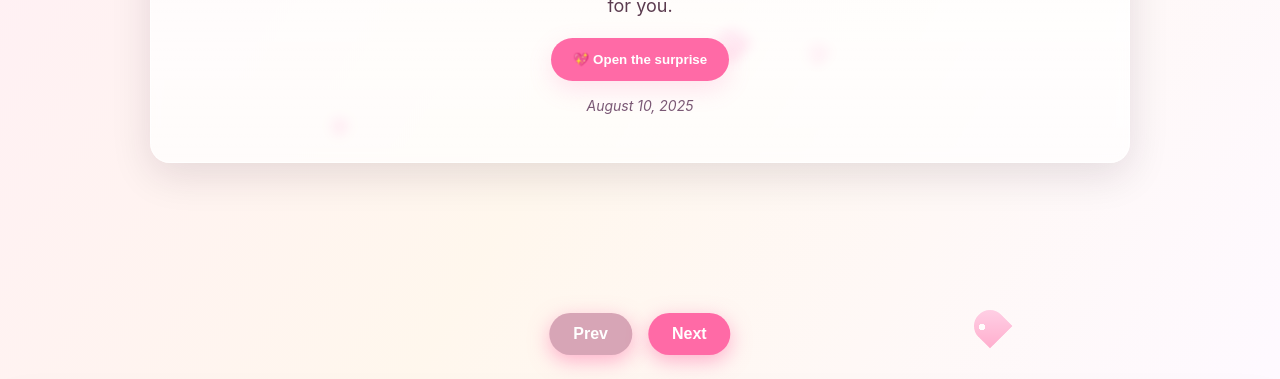
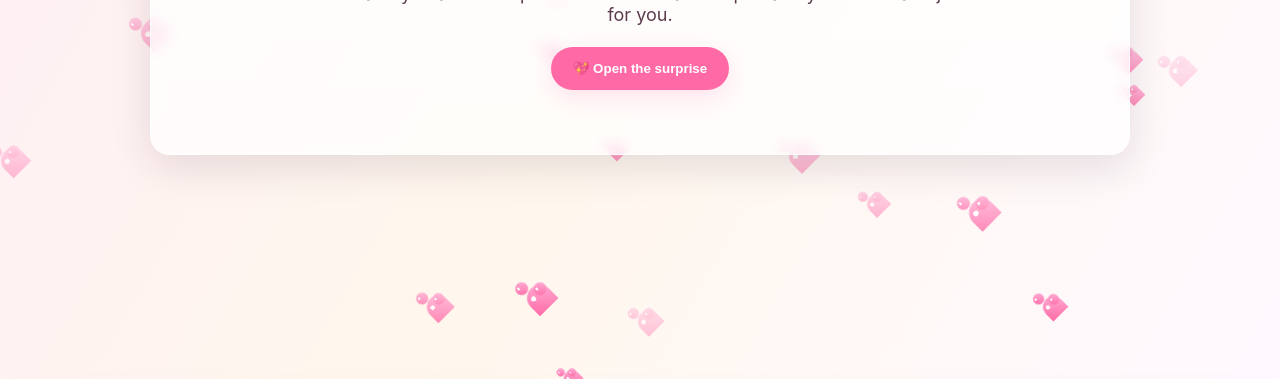
Before and after one commit to Incarnate001/Trials, a plain HTML site: page index.html in a window 1280 px wide. Shown: the part 421-800 px from the top of the page. Drawn offline with Linux system fonts and the light colour scheme.

Commit message:
Update index.html

```diff
--- a/index.html
+++ b/index.html
@@ -351,7 +351,7 @@
         <div class="text-block" id="block3" style="text-align:center;">
           <p class="press-heart-text">Press the heart to get something sweet from me 💖</p>
           <button class="heart-btn" id="heartBtn" aria-label="Press heart for sweet message">❤</button>
-          <p class="sweet-message" id="sweetMsg" style="display:none;">I told you it will be something sweet :) Muah Muah Muah Muah Muah Muah Muah Muah Muah Muah Muah Muah Muah Muah Muah Muah Muah 😘😘😘😘😘😘😘😘😘😘😘😘😘😘😘😘😘😘😘😘😘😘😘😘😘😘😘😘😘😘😘😘😘😘😘😘😘😘😘😘😘😘😘😘😘</p>
+          <p class="sweet-message" id="sweetMsg" style="display:none;">I told you it will be something sweet :) Muah Muah Muah 😘😘😘😘😘😘😘😘😘</p>
         </div>
 
       </div>
@@ -381,41 +381,68 @@
   const bg = document.getElementById('bg');
   const heartCount = 28;
 
-  function createHearts() {
-    for(let i=0; i<heartCount; i++){
+  function createHeart(size, x, y, delay, duration) {
     const heart = document.createElement('div');
-    heart.classList.add('heart');
-    resetHeart(heart);
+    heart.className = 'heart';
+    heart.style.width = heart.style.height = size + 'px';
+    heart.style.left = x + 'px';
+    heart.style.top = y + 'px';
+    heart.style.animation = `floatUp ${duration}s ease-in-out ${delay}s infinite alternate`;
+    heart.style.background = `
+      radial-gradient(circle at 30% 35%, #fff 0 10%, transparent 11%),
+      linear-gradient(45deg,#ff6aa6,#ffb3d9)
+    `;
+    heart.style.borderRadius = '20px 20px 0 0';
+    heart.style.transform = 'rotate(-45deg)';
+    heart.style.position = 'absolute';
+
+    const before = document.createElement('div');
+    before.className = 'heart-before';
+    before.style.background = 'inherit';
+    before.style.borderRadius = '50%';
+    before.style.position = 'absolute';
+    before.style.top = '-50%';
+    before.style.left = '0';
+    before.style.width = '50%';
+    before.style.height = '50%';
+    heart.appendChild(before);
+
+    const after = document.createElement('div');
+    after.className = 'heart-after';
+    after.style.background = 'inherit';
+    after.style.borderRadius = '50%';
+    after.style.position = 'absolute';
+    after.style.top = '0';
+    after.style.left = '50%';
+    after.style.width = '50%';
+    after.style.height = '50%';
+    heart.appendChild(after);
+
+    return heart;
+  }
+
+  // Add hearts to bg
+  for (let i = 0; i < heartCount; i++) {
+    let size = Math.random() * 15 + 15;
+    let x = Math.random() * window.innerWidth;
+    let y = Math.random() * window.innerHeight;
+    let delay = Math.random() * 6;
+    let duration = 4 + Math.random() * 4;
+    const heart = createHeart(size, x, y, delay, duration);
     bg.appendChild(heart);
   }
+
+  // Float animation keyframes (add dynamically)
+  const style = document.createElement('style');
+  style.textContent = `
+    @keyframes floatUp {
+      0% { transform: translateY(0) rotate(-45deg); opacity: 0.8; }
+      100% { transform: translateY(-40px) rotate(-45deg); opacity: 0.2; }
     }
+  `;
+  document.head.appendChild(style);
 
-function resetHeart(heart) {
-  heart.style.width = heart.style.height = (Math.random() * 20 + 15) + 'px';
-  heart.style.left = Math.random() * 100 + 'vw';
-  heart.style.top = Math.random() * 100 + 'vh';
-  heart.style.opacity = Math.random() * 0.5 + 0.3;
-  heart.style.animationDuration = (Math.random() * 10 + 10) + 's';
-  heart.style.animationDelay = (Math.random() * 10) + 's';
-}
-
-// Animate hearts drifting upwards
-function animateHearts() {
-  const hearts = document.querySelectorAll('.heart');
-  hearts.forEach(h => {
-    let top = parseFloat(h.style.top);
-    top -= 0.1; // speed upward
-    if (top < -10) top = 110; // wrap around
-    h.style.top = top + 'vh';
-  });
-  requestAnimationFrame(animateHearts);
-}
-
-// Initialize hearts
-createHearts();
-animateHearts();
-
-// Navigation between slides
+  // Slide navigation logic
   const slides = document.querySelectorAll('section');
   const prevBtn = document.getElementById('prevBtn');
   const nextBtn = document.getElementById('nextBtn');
@@ -430,6 +457,13 @@ function showSlide(index) {
     nextBtn.disabled = index === slides.length - 1;
     prevBtn.setAttribute('aria-disabled', prevBtn.disabled);
     nextBtn.setAttribute('aria-disabled', nextBtn.disabled);
+
+    // Show nav buttons only on Slide 2 (index 1)
+    if (index === 1) {
+      document.querySelector('.nav-buttons').style.display = 'flex';
+    } else {
+      document.querySelector('.nav-buttons').style.display = 'none';
+    }
   }
 
   prevBtn.addEventListener('click', () => {
@@ -439,26 +473,22 @@ nextBtn.addEventListener('click', () => {
     if (currentSlide < slides.length - 1) showSlide(currentSlide + 1);
   });
 
-// Slide 1: show today's date
-const todayDate = document.getElementById('todayDate');
-const today = new Date();
-todayDate.textContent = today.toLocaleDateString(undefined, { year: 'numeric', month: 'long', day: 'numeric' });
+  // Initialize page
+  showSlide(0); // start on Slide 1
+  document.querySelector('.nav-buttons').style.display = 'none'; // Hide nav on Slide 1
 
-// Slide 1: button to jump to slide 2
-document.getElementById('startBtn').addEventListener('click', () => {
+  // Start button on Slide 1 to jump to Slide 2
+  const startBtn = document.getElementById('startBtn');
+  startBtn.addEventListener('click', () => {
     showSlide(1);
   });
 
-// Slide 2: heart button shows sweet message
+  // Heart button in Slide 2 toggles sweet message
   const heartBtn = document.getElementById('heartBtn');
   const sweetMsg = document.getElementById('sweetMsg');
   heartBtn.addEventListener('click', () => {
     if (sweetMsg.style.display === 'none') {
       sweetMsg.style.display = 'block';
-    heartBtn.style.transform = 'scale(1.2)';
-    setTimeout(() => {
-      heartBtn.style.transform = '';
-    }, 300);
     } else {
       sweetMsg.style.display = 'none';
     }
```
Lines whose indentation alone changed are shown as unchanged.
